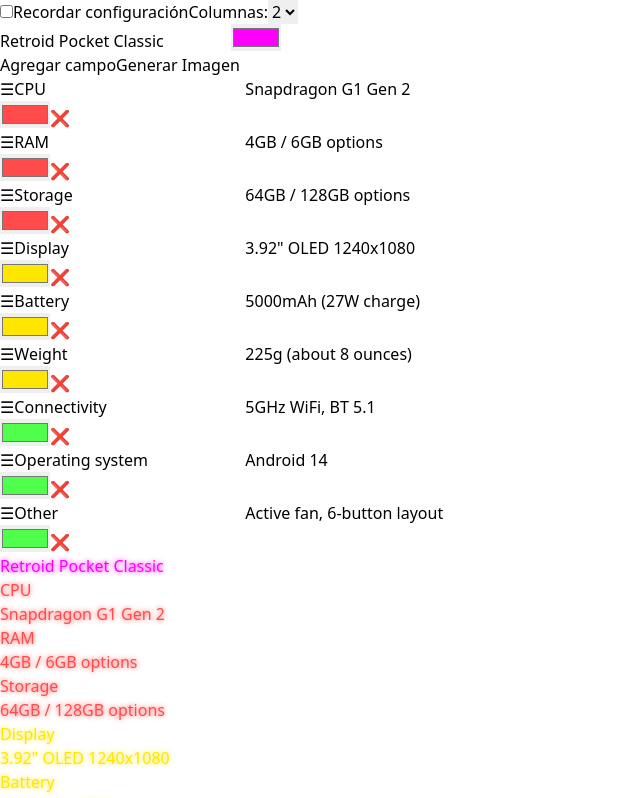
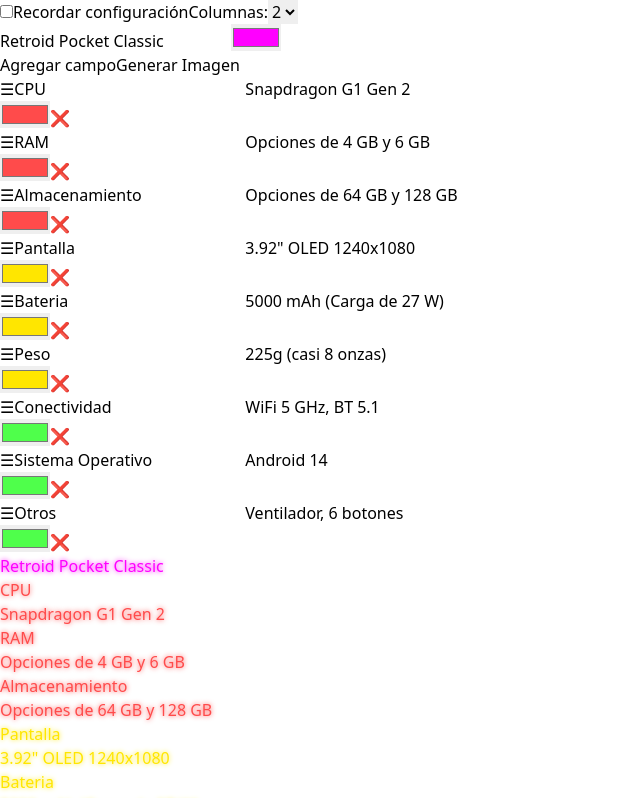
Before and after one commit to Zulux91/info-card-generator, a React (Vite) app: page / in a window 1280 px wide. Shown: the top 798 px of the page, without its empty margins (0-640 px from the left). Built offline with nearby package versions, Linux system fonts and the light colour scheme.

Commit message:
fix translation

```diff
--- a/src/App.jsx
+++ b/src/App.jsx
@@ -15,14 +15,14 @@
 
 const defaultFields = [
   { id: uuidv4(), label: "CPU", value: "Snapdragon G1 Gen 2", color: "#ff4b4b" },
-  { id: uuidv4(), label: "RAM", value: "4GB / 6GB options", color: "#ff4b4b" },
-  { id: uuidv4(), label: "Storage", value: "64GB / 128GB options", color: "#ff4b4b" },
-  { id: uuidv4(), label: "Display", value: "3.92\" OLED 1240x1080", color: "#ffe600" },
-  { id: uuidv4(), label: "Battery", value: "5000mAh (27W charge)", color: "#ffe600" },
-  { id: uuidv4(), label: "Weight", value: "225g (about 8 ounces)", color: "#ffe600" },
-  { id: uuidv4(), label: "Connectivity", value: "5GHz WiFi, BT 5.1", color: "#4fff4b" },
-  { id: uuidv4(), label: "Operating system", value: "Android 14", color: "#4fff4b" },
-  { id: uuidv4(), label: "Other", value: "Active fan, 6-button layout", color: "#4fff4b" },
+  { id: uuidv4(), label: "RAM", value: "Opciones de 4 GB y 6 GB", color: "#ff4b4b" },
+  { id: uuidv4(), label: "Almacenamiento", value: "Opciones de 64 GB y 128 GB", color: "#ff4b4b" },
+  { id: uuidv4(), label: "Pantalla", value: "3.92\" OLED 1240x1080", color: "#ffe600" },
+  { id: uuidv4(), label: "Bateria", value: "5000 mAh (Carga de 27 W)", color: "#ffe600" },
+  { id: uuidv4(), label: "Peso", value: "225g (casi 8 onzas)", color: "#ffe600" },
+  { id: uuidv4(), label: "Conectividad", value: "WiFi 5 GHz, BT 5.1", color: "#4fff4b" },
+  { id: uuidv4(), label: "Sistema Operativo", value: "Android 14", color: "#4fff4b" },
+  { id: uuidv4(), label: "Otros", value: "Ventilador, 6 botones", color: "#4fff4b" },
 ];
 
 const SortableField = ({ id, field, updateField, removeField }) => {
```
